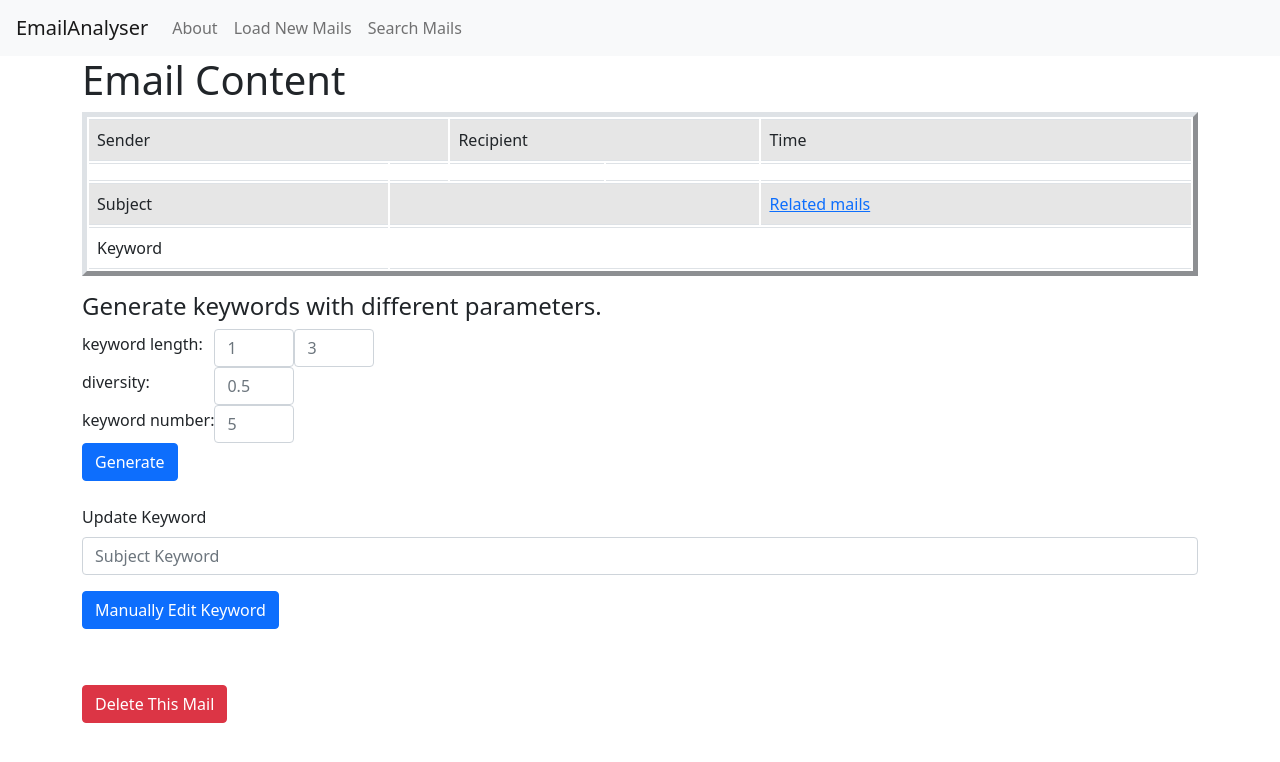
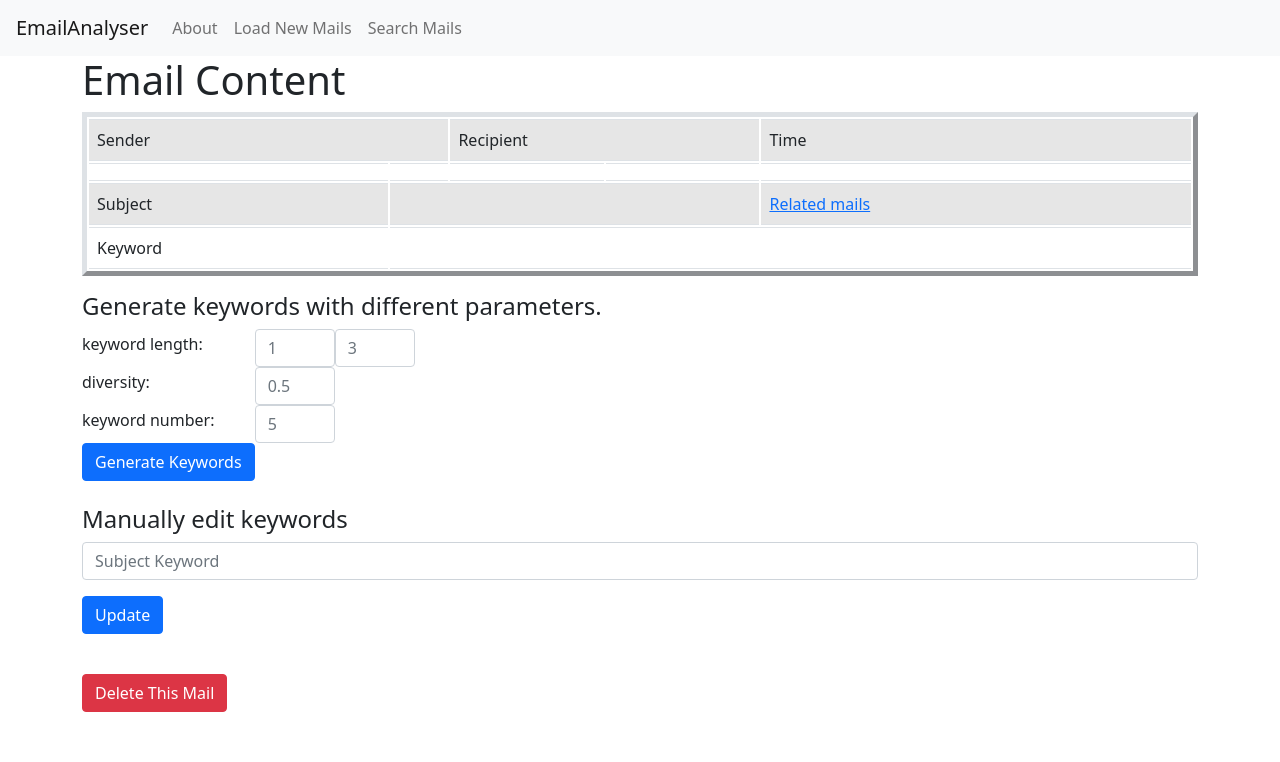
Before and after one commit to yileiCao/email-analyser, a Flask app: template src/templates/view_mail.html in a window 1280 px wide. Shown: the top 762 px of the page. Run offline with Flask 3, Linux system fonts and the light colour scheme; the template is opened without the code that fills it, so the values that code supplies are empty; parts of the project's set-up code (start-up, migrations or seed data) failed here and were passed over; some libraries are stand-ins or nearby versions.

Commit message:
Beautify pages

```diff
--- a/src/templates/load_mails.html
+++ b/src/templates/load_mails.html
@@ -42,7 +42,7 @@
     </div>
 
     <div class="form-group">
-        <button type="submit" class="btn btn-primary" name="get-emails">Submit</button>
+        <button type="submit" class="btn btn-primary" name="get-emails">Search</button>
     </div>
 </form>
 {% endblock %}
--- a/src/templates/mail_list.html
+++ b/src/templates/mail_list.html
@@ -57,7 +57,7 @@
         </div>
 
         <div class="col-12">
-            <button type="submit" class="btn btn-primary">Submit</button>
+            <button type="submit" class="btn btn-primary">Search</button>
         </div>
     </form>
 
--- a/src/templates/raw_mail_list.html
+++ b/src/templates/raw_mail_list.html
@@ -19,7 +19,6 @@
                 <tr>
                     <td>
                         <input type="checkbox" id="mail{{mail['id']}}" name="mail{{mail['id']}}" value="" checked>
-    <!--                    <label for="mail{{mail['id']}}">{{mail['subject']}}</label><br>-->
                     </td>
                     <td>{{mail['sender']}}</td>
                     <td>{{mail['recipient']}}</td>
@@ -29,7 +28,7 @@
             {% endfor %}
             </tbody>
         </table>
-        <button type="submit" class="btn btn-primary" name="confirm-emails">Confirm</button>
+        <button type="submit" class="btn btn-primary" name="confirm-emails">Confirm and Insert</button>
     </form>
 
 
--- a/src/templates/view_mail.html
+++ b/src/templates/view_mail.html
@@ -59,25 +59,24 @@
             </tr>
             <tr>
             <td><button type="submit" class="btn btn-primary" name="generate_keyword">
-                Generate</button></td>
+                Generate Keywords</button></td>
             </tr>
         </table>
     </form>
     <br>
     </div>
+
     <div>
     <form method="post">
+        <h4>Manually edit keywords</h4>
         <div class="form-group">
-            <label for="new_keyword">Update Keyword</label><br>
             <input type="text" name="new_keyword" id="new_keyword"
                    placeholder="Subject Keyword" class="form-control"
                    value="{{ request['keyword'] }}">
         </div>
-        <div class="form-group">
-            <button type="submit" class="btn btn-primary" name="edit_keyword"
-                    onclick="return confirm('Do you want to manually change the keywords?');">
-                Manually Edit Keyword</button>
-        </div>
+        <button type="submit" class="btn btn-primary" name="edit_keyword"
+                onclick="return confirm('Do you want to manually change the keywords?');">
+            Update</button>
     </form>
     <br>
     </div>
```
